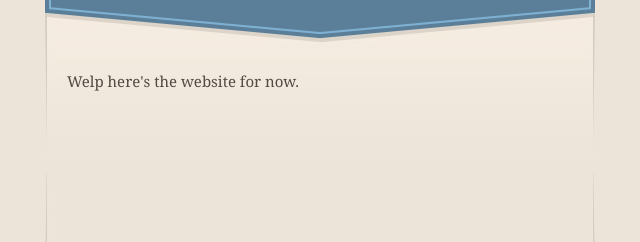
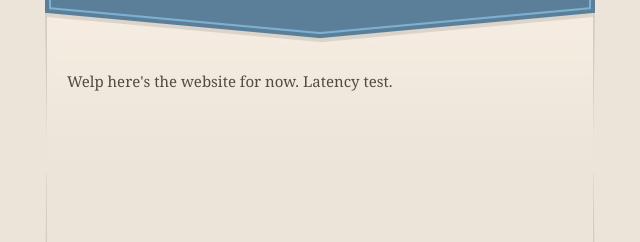
Before and after one commit to thep0under/thep0under.github.io, a plain HTML site: page index.html in a window 1280 px wide. Shown: the part 209-451 px from the top of the page, 320-960 px from the left. Drawn offline with nearby package versions, Linux system fonts and the light colour scheme.

Commit message:
Update index.html
test

```diff
--- a/index.html
+++ b/index.html
@@ -45,7 +45,7 @@
 
 
       <section id="main_content">
-        <p>Welp here's the website for now.</p>
+        <p>Welp here's the website for now. Latency test.</p>
       </section>
 
       <footer>
```
